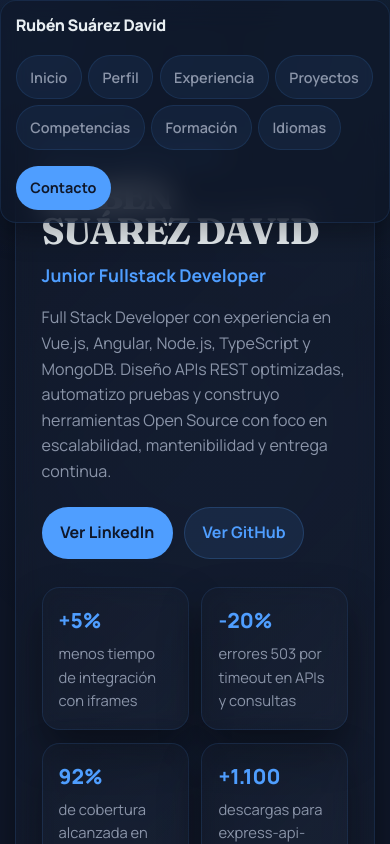
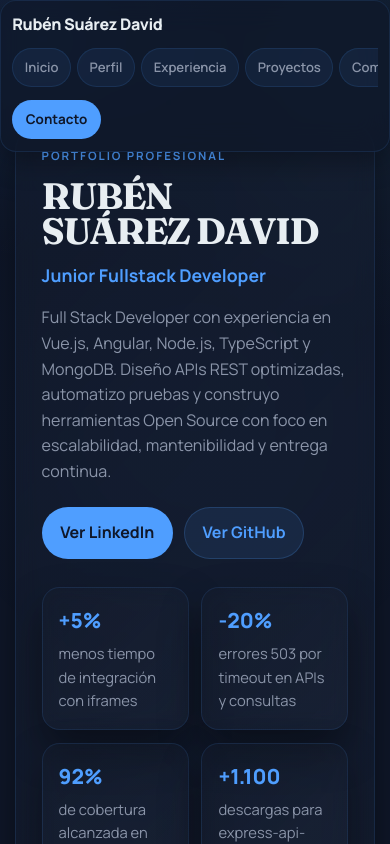
Before and after one commit to rubsuadav/portfolio, a Next.js app: page / in a window 390 px wide. Shown: the top 844 px of the page. Built offline with nearby package versions, Linux system fonts and the light colour scheme.

Commit message:
feat: improve UI styles in mobile/desktop

```diff
--- a/src/components/navbar.module.css
+++ b/src/components/navbar.module.css
@@ -91,3 +91,44 @@
     align-self: flex-start;
   }
 }
+
+@media (max-width: 600px) {
+  .navbar__container {
+    gap: 0.65rem;
+    padding: 0.7rem;
+  }
+
+  .navbar__links {
+    flex-wrap: nowrap;
+    justify-content: flex-start;
+    overflow-x: auto;
+    padding-bottom: 0.15rem;
+    scrollbar-width: thin;
+    scrollbar-color: var(--accent) rgba(79, 158, 255, 0.12);
+  }
+
+  .navbar__links::-webkit-scrollbar {
+    height: 0.35rem;
+  }
+
+  .navbar__links::-webkit-scrollbar-track {
+    background: rgba(79, 158, 255, 0.12);
+    border-radius: 999px;
+  }
+
+  .navbar__links::-webkit-scrollbar-thumb {
+    background: var(--accent);
+    border-radius: 999px;
+  }
+
+  .navbar__link {
+    flex: 0 0 auto;
+    padding: 0.5rem 0.72rem;
+    font-size: 0.82rem;
+  }
+
+  .navbar__cta {
+    padding: 0.5rem 0.78rem;
+    font-size: 0.84rem;
+  }
+}
--- a/src/components/portfolio/education-section.module.css
+++ b/src/components/portfolio/education-section.module.css
@@ -47,6 +47,7 @@
 .educationSection__certificationList {
   display: grid;
   gap: 0.8rem;
+  grid-template-columns: 1fr 1fr;
 }
 
 .educationSection__certificationCard {
```
